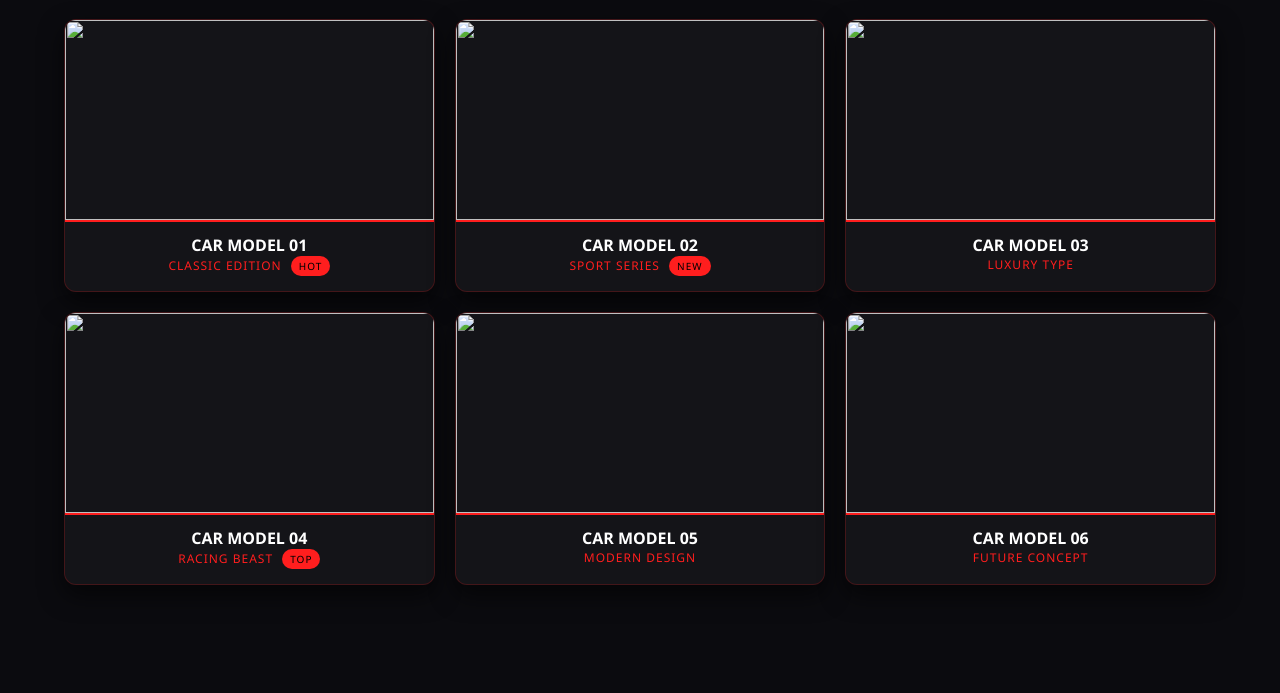
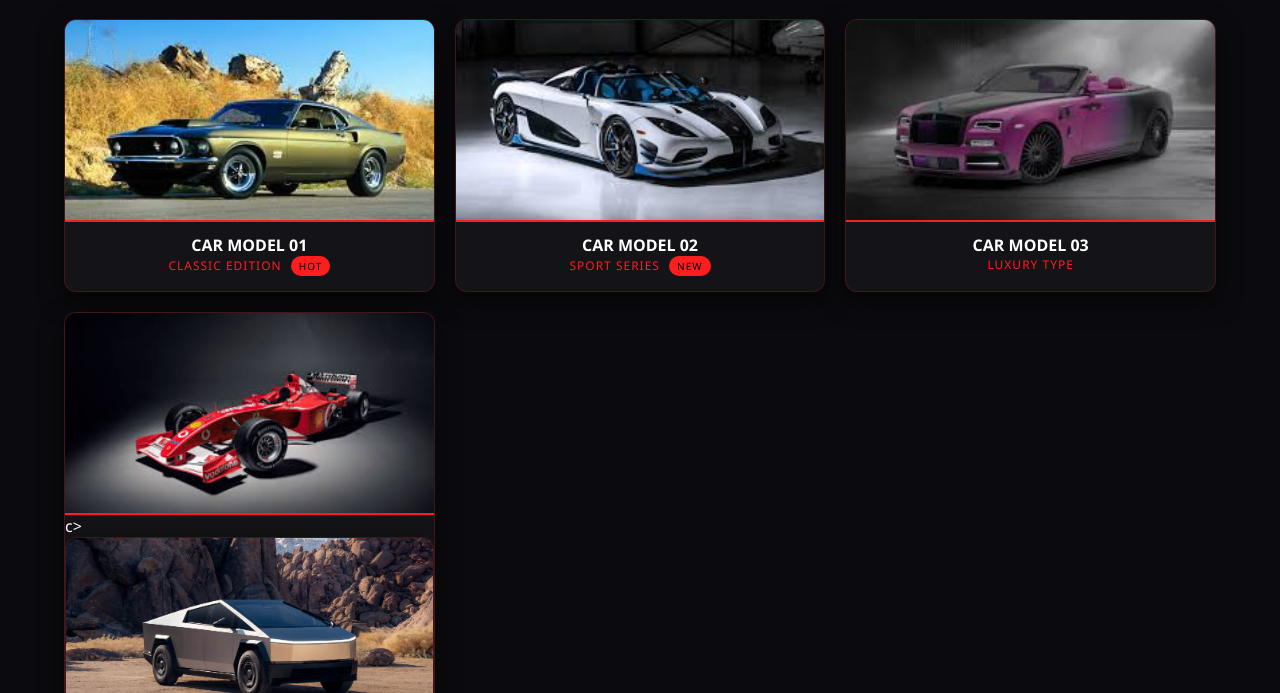
Before and after one commit to nashii11/act3, a plain HTML site: page index.html in a window 1280 px wide. Shown: the part 107-800 px from the top of the page. Drawn offline with Linux system fonts and the light colour scheme.

Commit message:
Update index.html

```diff
--- a/index.html
+++ b/index.html
@@ -105,37 +105,29 @@
     <div class="gallery">
 
         <div class="card">
-            <img src="images/carmodel4.jpg">
+            <img src="carmodel4.jpg">
             <p>CAR MODEL 01</p>
             <span class="tag">CLASSIC EDITION <span class="badge">HOT</span></span>
         </div>
 
         <div class="card">
-            <img src="images/carmodel1.jpg">
+            <img src="carmodel1.jpg">
             <p>CAR MODEL 02</p>
             <span class="tag">SPORT SERIES <span class="badge">NEW</span></span>
         </div>
 
         <div class="card">
-            <img src="images/carmodel3.jpg">
+            <img src="carmodel3.jpg">
             <p>CAR MODEL 03</p>
             <span class="tag">LUXURY TYPE</span>
         </div>
 
         <div class="card">
-            <img src="images/carmodel5.jpg">
-            <p>CAR MODEL 04</p>
-            <span class="tag">RACING BEAST <span class="badge">TOP</span></span>
-        </div>
+            <img src="carmodel5.jpg">
+c>
 
         <div class="card">
-            <img src="images/carmodel2.jpg">
-            <p>CAR MODEL 05</p>
-            <span class="tag">MODERN DESIGN</span>
-        </div>
-
-        <div class="card">
-            <img src="images/carmodel6.jpg">
+            <img src="carmodel6.jpg">
             <p>CAR MODEL 06</p>
             <span class="tag">FUTURE CONCEPT</span>
         </div>
```
